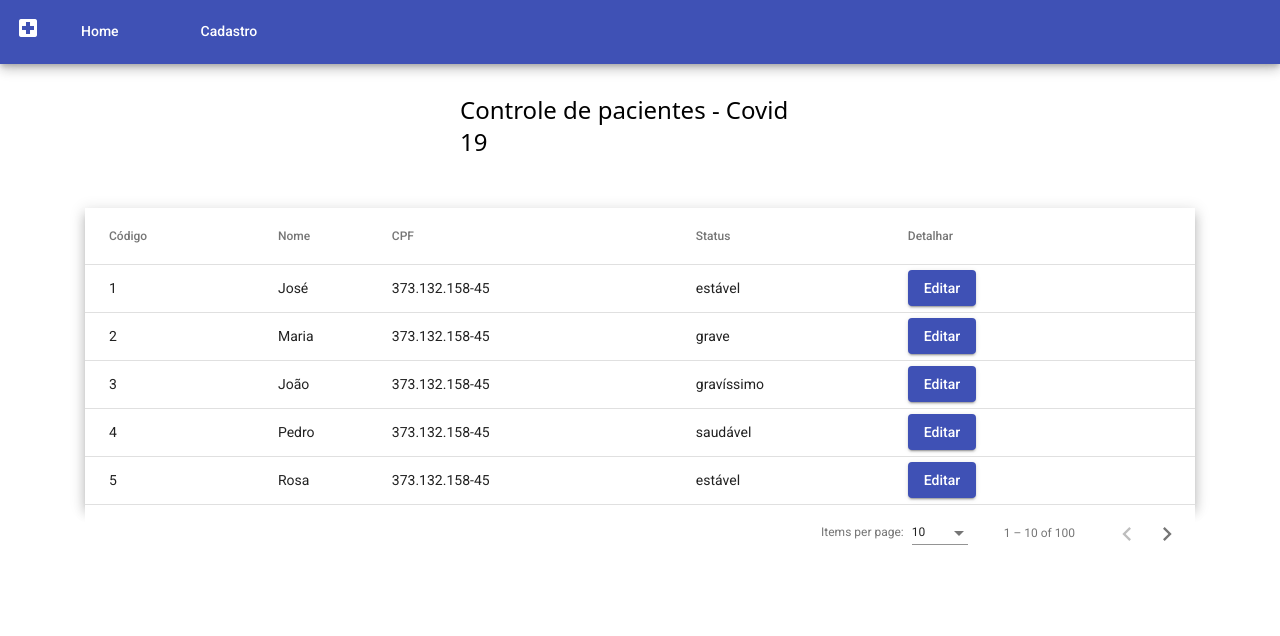
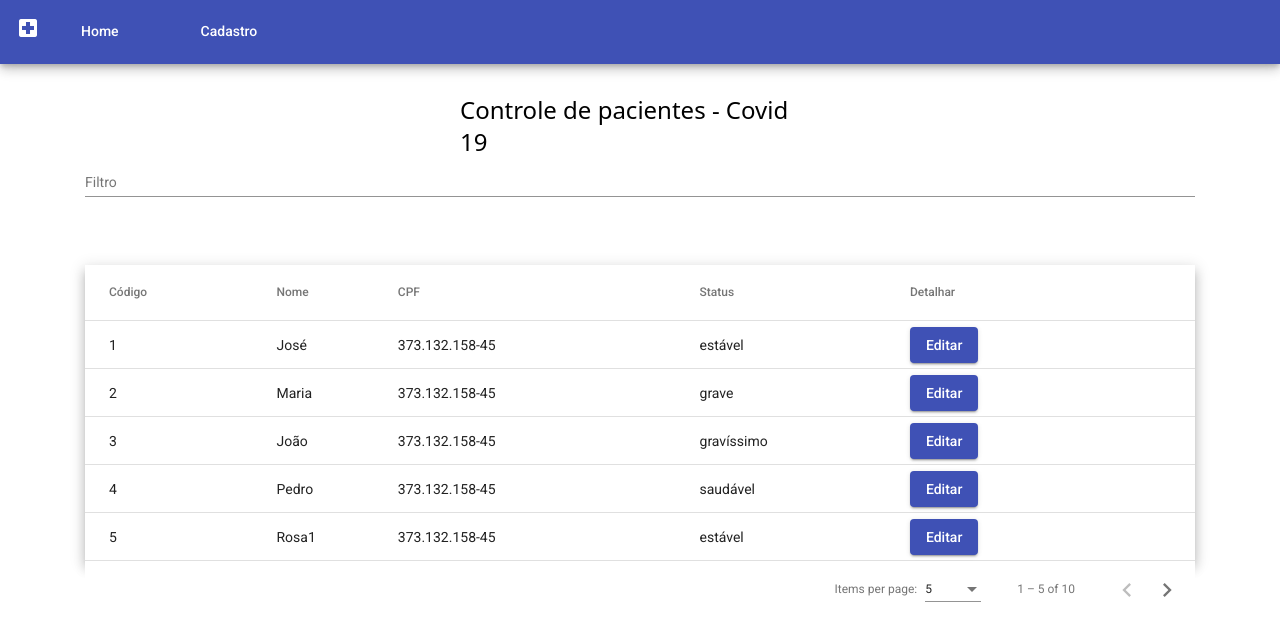
Before and after one commit to Daniel-Kchevi/front-estado-paciente-covid19, an Angular app in the folder paciente-covid19/: page /home in a window 1280 px wide. Shown: the top 636 px of the page. Built offline with nearby package versions, Linux system fonts and the light colour scheme.

Commit message:
Corrigindo a paginação da tabela e adicionando um campo de filtro para a tabela.

```diff
--- a/paciente-covid19/src/app/app.module.ts
+++ b/paciente-covid19/src/app/app.module.ts
@@ -16,6 +16,7 @@ import {MatToolbarModule} from '@angular/material/toolbar';
 import {MatButtonModule} from '@angular/material/button';
 import {MatPaginatorModule} from '@angular/material/paginator';
 import {MatCardModule} from '@angular/material/card';
+import { MatInputModule } from '@angular/material/input';
 
 @NgModule({
   declarations: [
@@ -37,7 +38,8 @@ import {MatCardModule} from '@angular/material/card';
     MatToolbarModule,
     MatButtonModule,
     MatPaginatorModule,
-    MatCardModule
+    MatCardModule,
+    MatInputModule
   ],
   providers: [],
   bootstrap: [AppComponent]
--- a/paciente-covid19/src/app/lista-paciente/lista-paciente.component.css
+++ b/paciente-covid19/src/app/lista-paciente/lista-paciente.component.css
@@ -11,3 +11,34 @@ h1{
     margin: auto;
     margin-top: 30px;
 }
+
+.mat-form-field {
+    font-size: 14px;
+    width: 100%;
+}
+
+.label-status {
+    width: 100px;
+    padding: 6px;
+    display: block;
+    text-align: center;
+    border-radius: 5px;
+    font-weight: bold;
+    color: rgb(71, 71, 71);
+}
+
+.label-status-saudavel {
+    background-color: rgb(0, 192, 0);
+}
+
+.label-status-estavel {
+    background-color: yellow;
+}
+
+.label-status-grave {
+    background-color: orangered;
+}
+
+.label-status-gravissimo {
+    background-color: red;
+}
--- a/paciente-covid19/src/app/lista-paciente/lista-paciente.component.html
+++ b/paciente-covid19/src/app/lista-paciente/lista-paciente.component.html
@@ -1,8 +1,13 @@
 <div class="container">
 
   <h1>Controle de pacientes - Covid 19</h1>
+
+  <mat-form-field>
+    <mat-label>Filtro</mat-label>
+    <input matInput (keyup)="applyFilter($event)" placeholder="Ex. 000.000.000-00" #input>
+  </mat-form-field>
+
   <table mat-table [dataSource]="dataSource" class="mat-elevation-z8">
-
       <!-- Codigo Column -->
       <ng-container matColumnDef="codigo">
         <th mat-header-cell *matHeaderCellDef> Código </th>
@@ -35,5 +40,6 @@
       <tr mat-header-row *matHeaderRowDef="displayedColumns"></tr>
       <tr mat-row *matRowDef="let row; columns: displayedColumns;"></tr>
     </table>
-      <mat-paginator [length]="100" [pageSize]="10" [pageSizeOptions]="[5, 10, 25, 100]"></mat-paginator>
+
+    <mat-paginator [length]="100" [pageSize]="5" [pageSizeOptions]="[5, 10, 25, 100]"></mat-paginator>
 </div>
--- a/paciente-covid19/src/app/lista-paciente/lista-paciente.component.ts
+++ b/paciente-covid19/src/app/lista-paciente/lista-paciente.component.ts
@@ -1,5 +1,7 @@
-import { Component, OnInit } from '@angular/core';
+import { Component, ViewChild, OnInit, AfterViewInit } from '@angular/core';
 import { Router } from '@angular/router';
+import { MatTableDataSource } from '@angular/material/table';
+import {MatPaginator} from '@angular/material/paginator';
 
 export interface PeriodicElement {
   codigo: number;
@@ -13,7 +15,12 @@ const ELEMENT_DATA: PeriodicElement[] = [
   {codigo: 2, nome: 'Maria', cpf: '373.132.158-45', status: 'grave'},
   {codigo: 3, nome: 'João', cpf: '373.132.158-45', status: 'gravíssimo'},
   {codigo: 4, nome: 'Pedro', cpf: '373.132.158-45', status: 'saudável'},
-  {codigo: 5, nome: 'Rosa', cpf: '373.132.158-45', status: 'estável'}
+  {codigo: 5, nome: 'Rosa1', cpf: '373.132.158-45', status: 'estável'},
+  {codigo: 6, nome: 'Rosa2', cpf: '373.132.158-45', status: 'estável'},
+  {codigo: 7, nome: 'Rosa3', cpf: '373.132.158-45', status: 'estável'},
+  {codigo: 8, nome: 'Rosa4', cpf: '373.132.158-45', status: 'estável'},
+  {codigo: 9, nome: 'Rosa5', cpf: '373.132.158-45', status: 'estável'},
+  {codigo: 10, nome: 'Rosa6', cpf: '373.132.158-45', status: 'estável'}
 ];
 
 @Component({
@@ -21,17 +28,36 @@ const ELEMENT_DATA: PeriodicElement[] = [
   templateUrl: './lista-paciente.component.html',
   styleUrls: ['./lista-paciente.component.css']
 })
+
 export class ListaPacienteComponent implements OnInit {
   displayedColumns: string[] = ['codigo', 'nome', 'cpf', 'status', 'detalhes'];
-  dataSource = ELEMENT_DATA;
+  dataSource = new MatTableDataSource(ELEMENT_DATA);
 
-  constructor(private route: Router) { }
+  @ViewChild(MatPaginator) paginator: MatPaginator;
+
+  constructor(private route: Router) {
+    // Assign the data to the data source for the table to render
+    this.dataSource = new MatTableDataSource(ELEMENT_DATA);
+  }
+
+  ngAfterViewInit() {
+    this.dataSource.paginator = this.paginator;
+  }
 
   ngOnInit(): void {
   }
 
-  editar(){
+  editar() {
     this.route.navigate(['cadastro'])
   }
 
+  applyFilter(event: Event) {
+    const filterValue = (event.target as HTMLInputElement).value;
+    this.dataSource.filter = filterValue.trim().toLowerCase();
+
+    if (this.dataSource.paginator) {
+      this.dataSource.paginator.firstPage();
+    }
+  }
+
 }
--- a/paciente-covid19/tsconfig.json
+++ b/paciente-covid19/tsconfig.json
@@ -19,7 +19,8 @@
     "lib": [
       "es2018",
       "dom"
-    ]
+    ],
+    "strictPropertyInitialization": false,
   },
   "angularCompilerOptions": {
     "strictInjectionParameters": true,
```
Also changed, not shown: 1 other file (tests, documents, lock files or other folders). Lines whose indentation alone changed are shown as unchanged.
